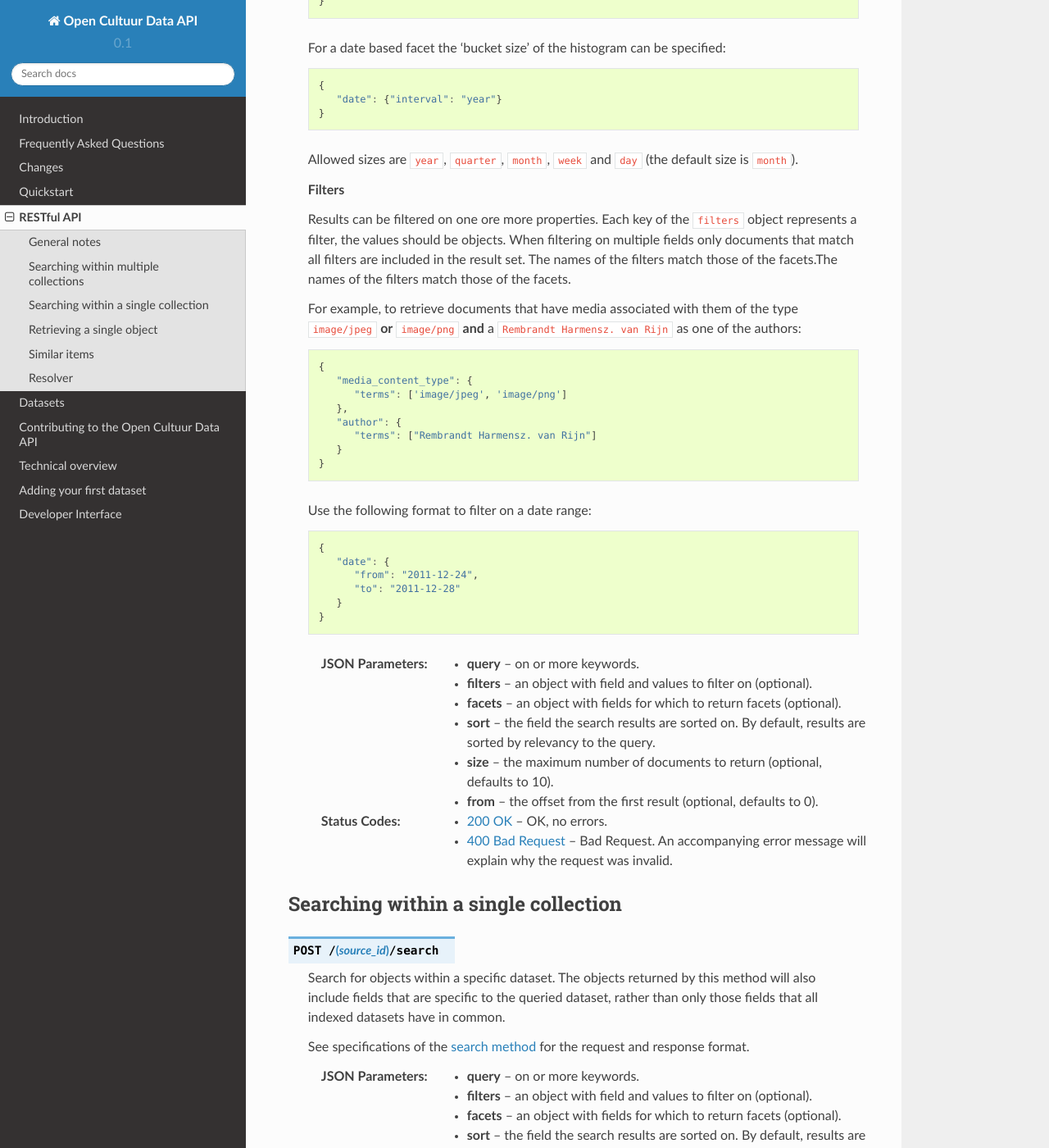
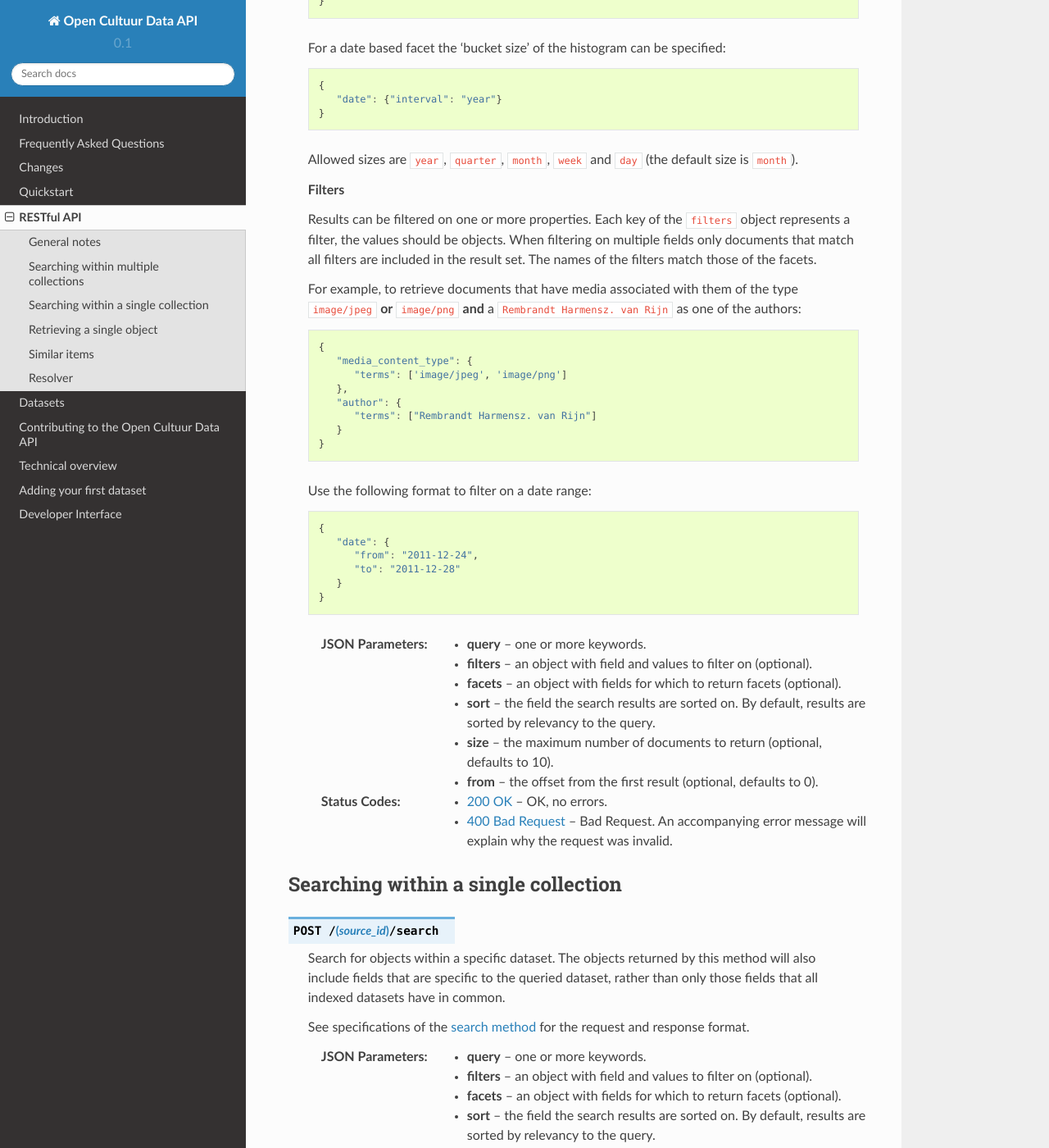
Before and after one commit to openstate/open-cultuur-data, a Sphinx documentation site: the page built from docs/user/api.rst, in a window 1280 px wide and 1400 px high, scrolled down 4799 px. Shown: the whole window at 82% size. Built offline with Sphinx 7.4.7 and the Read the Docs theme 2.0.0, drawn with Linux system fonts in a browser that asks for light colours.

Commit message:
Fixed some typos

```diff
--- a/docs/user/api.rst
+++ b/docs/user/api.rst
@@ -283,7 +283,7 @@ Searching within multiple collections
 
    **Filters**
 
-   Results can be filtered on one ore more properties. Each key of the ``filters`` object represents a filter, the values should be objects. When filtering on multiple fields only documents that match all filters are included in the result set. The names of the filters match those of the facets.The names of the filters match those of the facets.
+   Results can be filtered on one or more properties. Each key of the ``filters`` object represents a filter, the values should be objects. When filtering on multiple fields only documents that match all filters are included in the result set. The names of the filters match those of the facets.
 
    For example, to retrieve documents that have media associated with them of the type ``image/jpeg`` **or** ``image/png`` **and** a  ``Rembrandt Harmensz. van Rijn`` as one of the authors:
 
@@ -309,7 +309,7 @@ Searching within multiple collections
          }
       }
 
-   :jsonparameter query: on or more keywords.
+   :jsonparameter query: one or more keywords.
    :jsonparameter filters: an object with field and values to filter on (optional).
    :jsonparameter facets: an object with fields for which to return facets (optional).
    :jsonparameter sort: the field the search results are sorted on. By default, results are sorted by relevancy to the query.
@@ -330,7 +330,7 @@ Searching within a single collection
 
    See specifications of the :ref:`search method <rest_search>` for the request and response format.
 
-   :jsonparameter query: on or more keywords.
+   :jsonparameter query: one or more keywords.
    :jsonparameter filters: an object with field and values to filter on (optional).
    :jsonparameter facets: an object with fields for which to return facets (optional).
    :jsonparameter sort: the field the search results are sorted on. By default, results are sorted by relevancy to the query.
```
